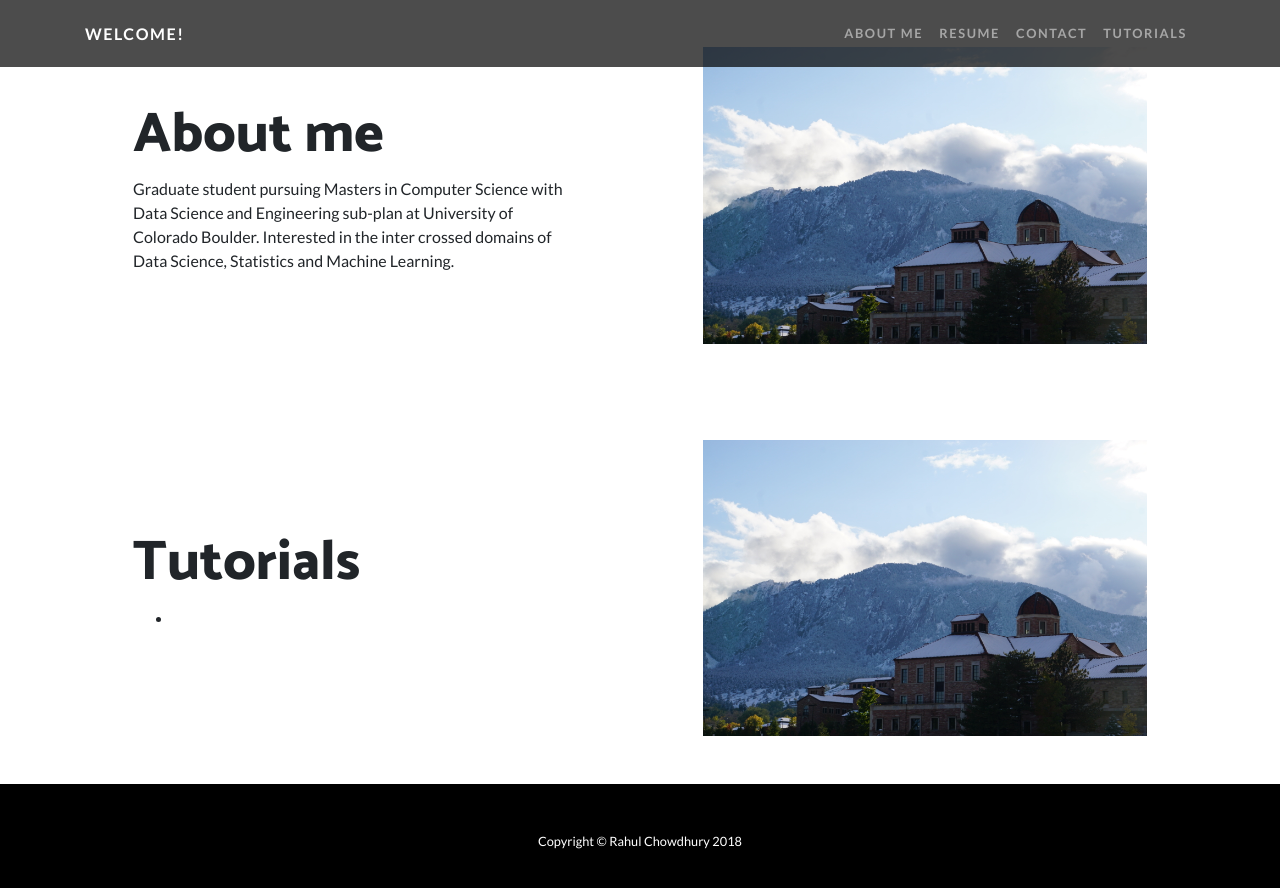
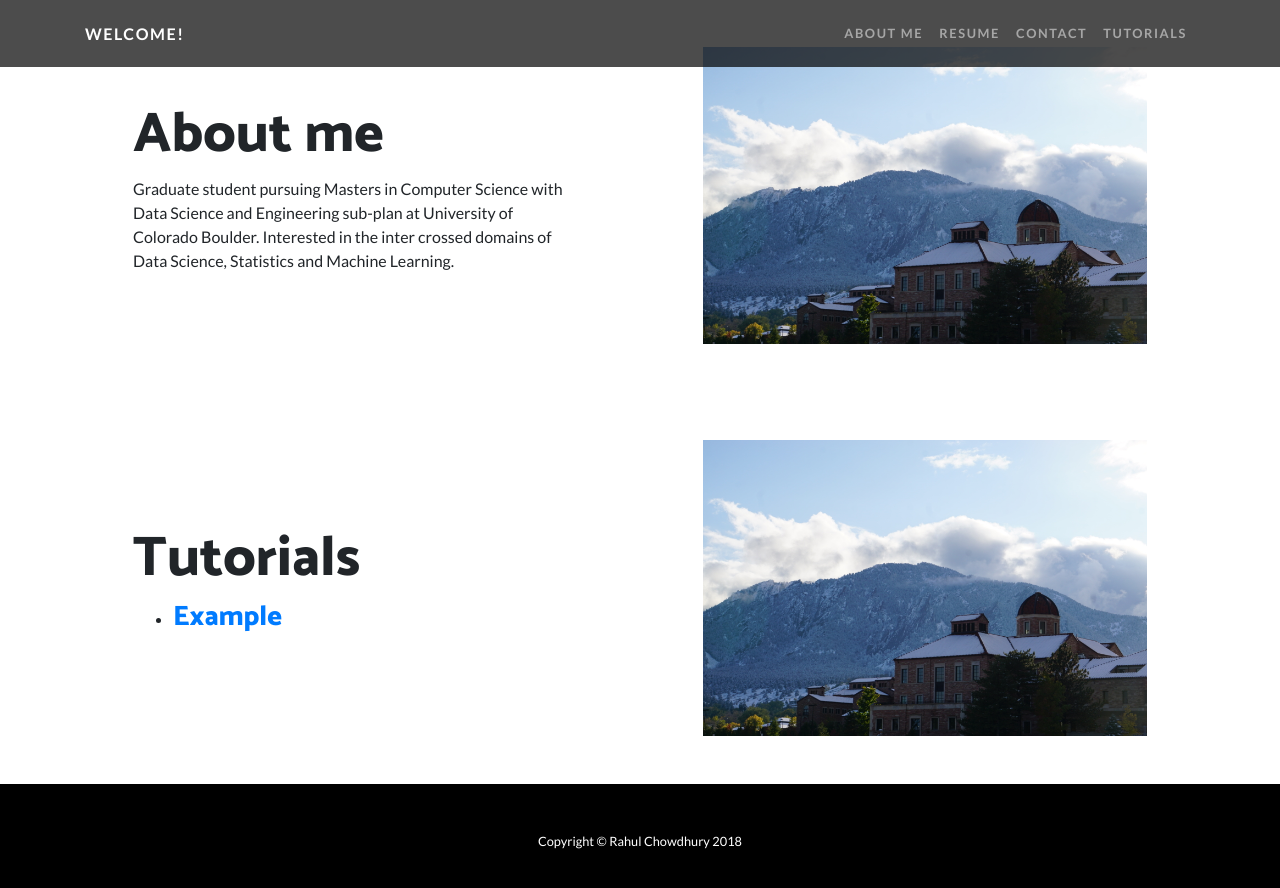
Before and after one commit to rc1208/rc1208.github.io, a Jekyll site: the page built from index.html, in a window 1280 px wide and 900 px high, scrolled down 918 px. Shown: the top 888 px of the window. Built offline with Jekyll 4.4.1, drawn with Linux system fonts in a browser that asks for light colours.

Commit message:
Update index.html

```diff
--- a/index.html
+++ b/index.html
@@ -47,7 +47,7 @@ layout: default
                 <ul>
                       {%  for post in site.posts %}
                       <li>
-                            <h3> <a href = "{{post.url | prepend: site.url}}"></h3>
+                            <h3> <a href = "{{post.url | prepend: site.url}}">Example</a></h3>
                       </li>
                       {% endfor %}
                 </ul>
```
